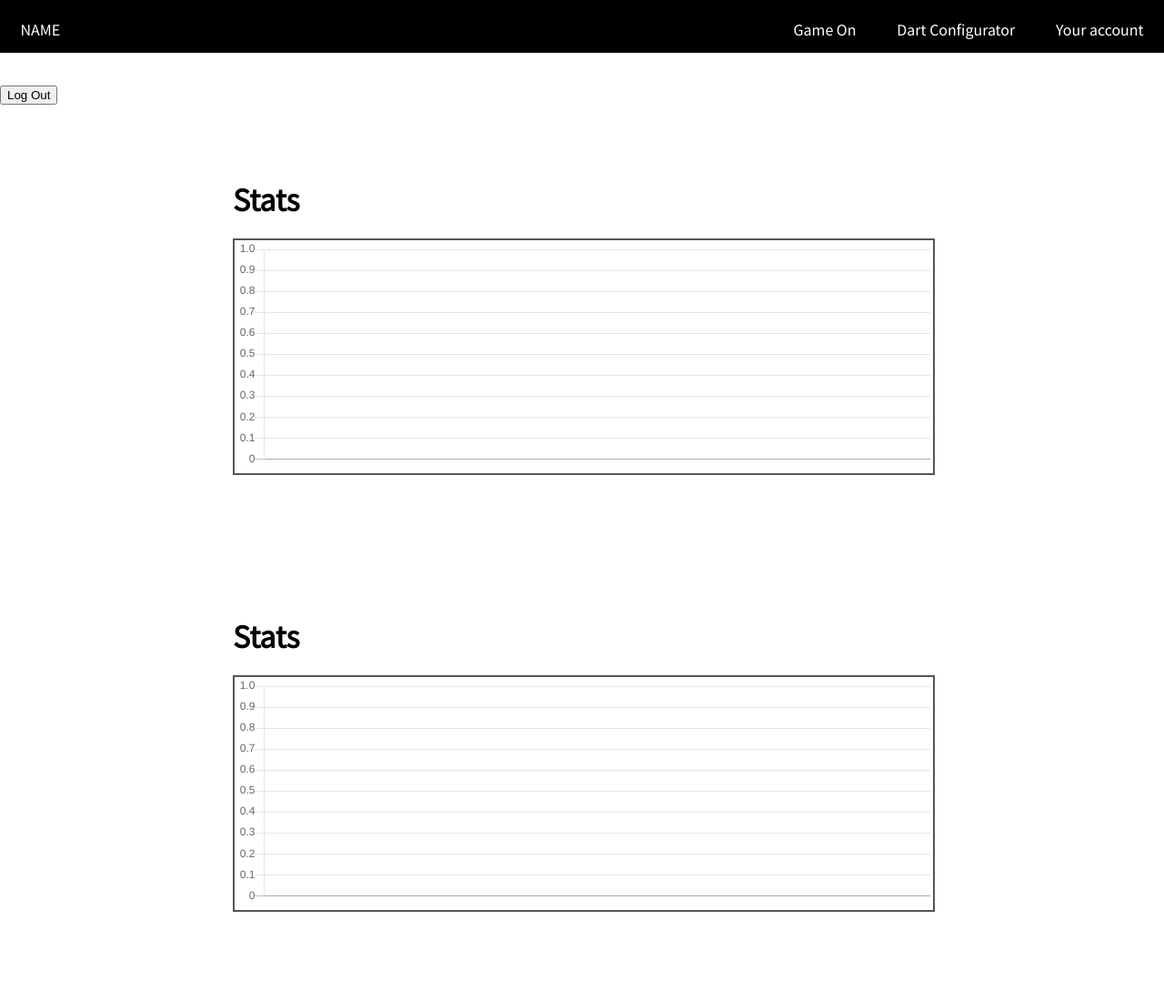
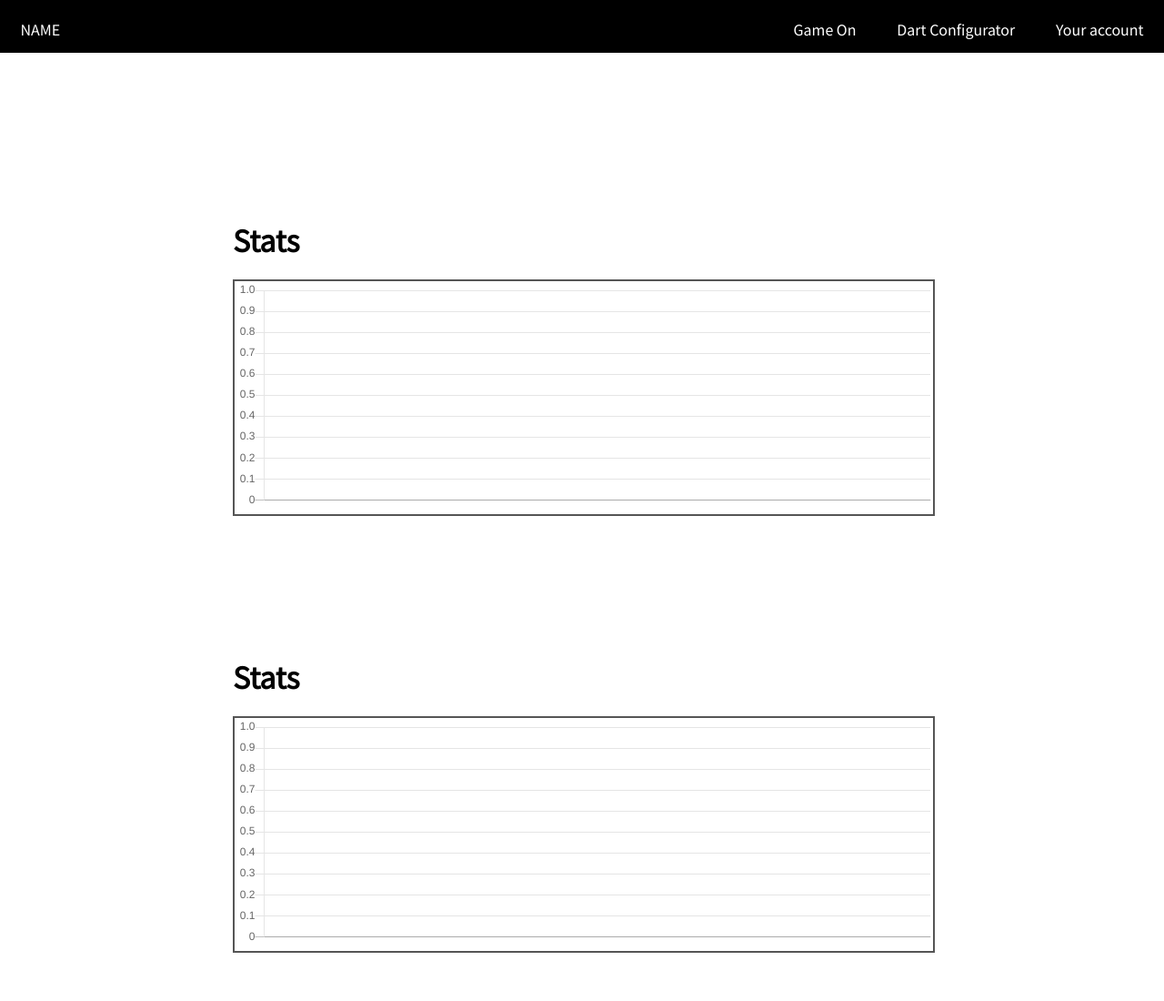
Before and after one commit to StarkaLukas/PROJECT, a plain HTML site: page html/profile.html in a window 1280 px wide. Shown: the top 1100 px of the page at 91% size. Drawn offline with nearby package versions, Linux system fonts and the light colour scheme.

```diff
--- a/html/profile.html
+++ b/html/profile.html
@@ -5,7 +5,7 @@
     <meta charset="UTF-8">
     <meta name="viewport" content="width=device-width, initial-scale=1.0">
     <meta http-equiv="X-UA-Compatible" content="ie=edge">
-    <title>Game On</title>
+    <title>Account</title>
     <link rel="stylesheet" type="text/css" media="screen" href="../style/profile.css" />
     <link href="https://fonts.googleapis.com/css?family=Noto+Sans+KR" rel="stylesheet">
     <script src="https://cdnjs.cloudflare.com/ajax/libs/Chart.js/2.7.3/Chart.js"></script>
@@ -28,8 +28,7 @@
             </ul>
         </div>
     </nav>
-    <h1 id="heading"></h1>
-    <button id="logOut">Log Out</button>
+    <h1 id="heading" style="color: white;">.</h1>
     <div class="chart">
         <h1>Stats</h1>
         <canvas id="chart1" height="100"></canvas>
```
